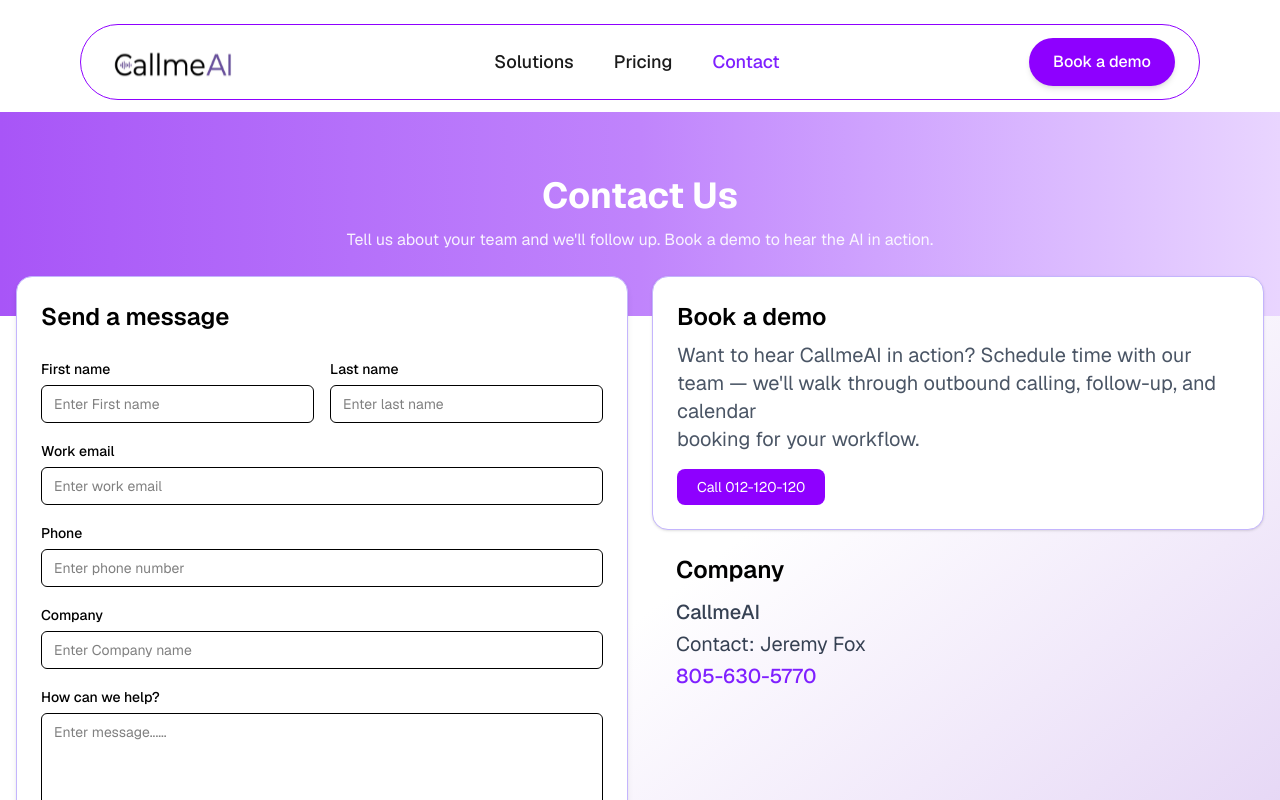
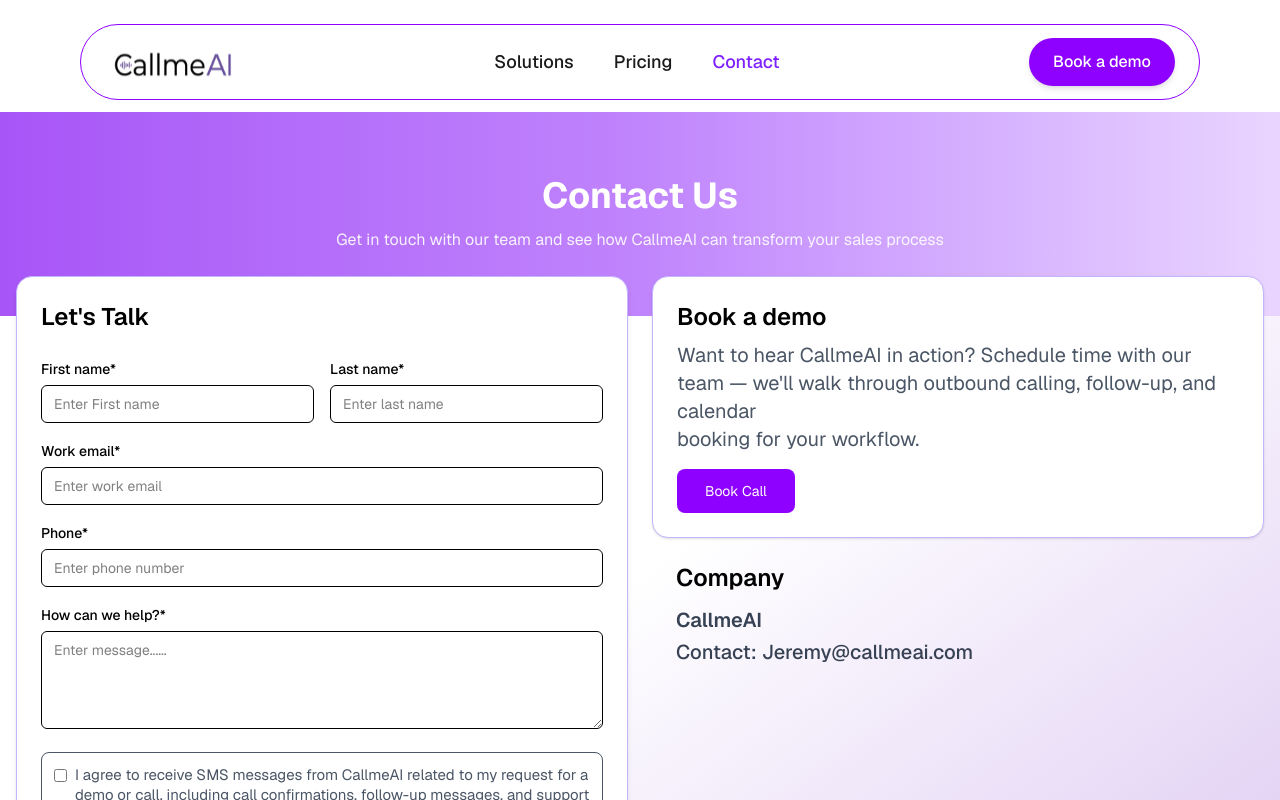
Before and after one commit to juyel66/CallmeAI, a Next.js app: page /contact in a window 1280 px wide. Shown: the top 800 px of the page. Built offline with nearby package versions, Linux system fonts and the light colour scheme.

Commit message:
Update ContactPage component: enhance form labels for clarity and update call-to-action text

```diff
--- a/app/pages/ContactPage/ContactPage.tsx
+++ b/app/pages/ContactPage/ContactPage.tsx
@@ -10,7 +10,7 @@ const ContactPage = () => {
       <div className="w-full bg-gradient-to-r from-[#a855f7] via-[#c084fc] to-[#e9d5ff] py-16 text-center text-white ">
         <h2 className="text-3xl md:text-4xl font-bold">Contact Us</h2>
         <p className="mt-3 text-sm md:text-base opacity-90">
-          Tell us about your team and we&apos;ll follow up. Book a demo to hear the AI in action.
+          Get in touch with our team and see how CallmeAI can transform your sales process
         </p>
       </div>
 
@@ -21,7 +21,7 @@ const ContactPage = () => {
         <div className="rounded-2xl border  border-[#c4b5fd] bg-white p-6 shadow-md mb-20">
 
           <h3 className="text-2xl font-semibold text-black mb-6">
-            Send a message
+            Let's Talk
           </h3>
 
           <form className="space-y-4 text-black">
@@ -29,37 +29,33 @@ const ContactPage = () => {
             {/* NAME */}
             <div className="grid grid-cols-1 sm:grid-cols-2 gap-4 text-black">
               <div>
-                <label className="text-sm font-medium">First name</label>
+                <label className="text-sm font-medium">First name*</label>
                 <input className="mt-1 w-full border rounded-md px-3 py-2 text-sm" placeholder="Enter First name" />
               </div>
 
               <div>
-                <label className="text-sm font-medium">Last name</label>
+                <label className="text-sm font-medium">Last name*</label>
                 <input className="mt-1 w-full border rounded-md px-3 py-2 text-sm" placeholder="Enter last name" />
               </div>
             </div>
 
             {/* EMAIL */}
             <div>
-              <label className="text-sm font-medium">Work email</label>
+              <label className="text-sm font-medium">Work email*</label>
               <input className="mt-1 w-full border rounded-md px-3 py-2 text-sm" placeholder="Enter work email" />
             </div>
 
             {/* PHONE */}
             <div>
-              <label className="text-sm font-medium">Phone</label>
+              <label className="text-sm font-medium">Phone*</label>
               <input className="mt-1 w-full border rounded-md px-3 py-2 text-sm" placeholder="Enter phone number" />
             </div>
 
-            {/* COMPANY */}
-            <div>
-              <label className="text-sm font-medium">Company</label>
-              <input className="mt-1 w-full border rounded-md px-3 py-2 text-sm" placeholder="Enter Company name" />
-            </div>
+
 
             {/* MESSAGE */}
             <div>
-              <label className="text-sm font-medium">How can we help?</label>
+              <label className="text-sm font-medium">How can we help?*</label>
               <textarea rows={4} className="mt-1 w-full border rounded-md px-3 py-2 text-sm" placeholder="Enter message......" />
             </div>
 
@@ -104,8 +100,8 @@ const ContactPage = () => {
               Want to hear CallmeAI in action? Schedule time with our team — we&apos;ll walk through outbound calling, follow-up, and calendar <br /> booking for your workflow.
             </p>
 
-            <button className="mt-4 rounded-lg bg-[#8E00FF] px-5 py-2 text-white text-sm">
-              Call 012-120-120
+            <button className="mt-4 rounded-lg bg-[#8E00FF] px-7 py-3 text-white text-sm">
+              Book Call
             </button>
           </div>
 
@@ -114,9 +110,9 @@ const ContactPage = () => {
             <h4 className="text-2xl font-semibold text-black">Company</h4>
 
             <div className="mt-3 text-sm text-gray-700 space-y-1">
-              <p className="font-medium text-xl ">CallmeAI</p>
-              <p className="text-xl ">Contact: Jeremy Fox</p>
-              <p className="text-[#7F20FF] text-xl font-medium">805-630-5770</p>
+              <p className="font-semibold text-xl  ">CallmeAI</p>
+
+              <p className=" text-xl font-medium">Contact: Jeremy@callmeai.com</p>
             </div>
           </div>
 
```
